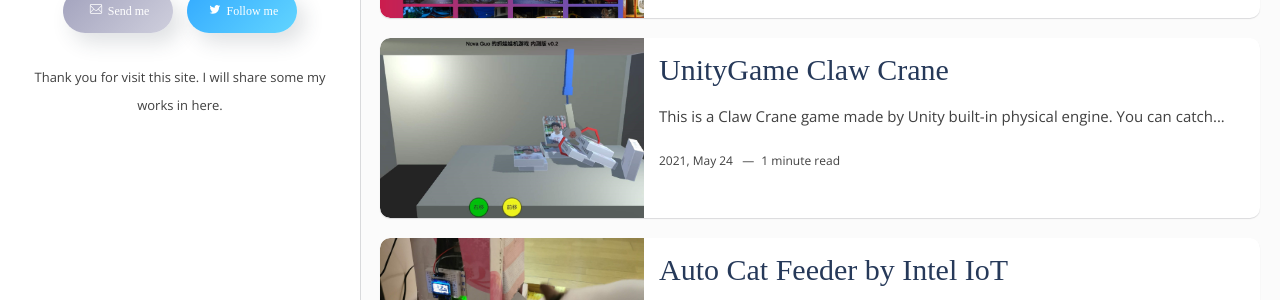
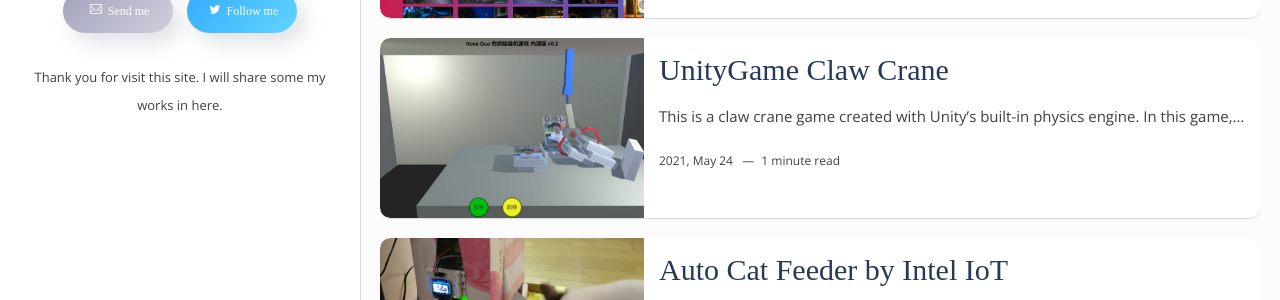
Before and after one commit to kyokuto52/kyokuto52.github.io, a Jekyll site: the page built from index.html, in a window 1280 px wide and 900 px high. Shown: the part 241-541 px from the top of the window. Built offline with Jekyll 4.4.1, drawn with Linux system fonts in a browser that asks for light colours; some web fonts are replaced; the list of posts is cut into pages by our own code.

Commit message:
Update 2021-05-24-Unity-Game-Crane.markdown

```diff
--- a/_posts/2021-05-24-Unity-Game-Crane.markdown
+++ b/_posts/2021-05-24-Unity-Game-Crane.markdown
@@ -6,6 +6,6 @@
 tags: [Develop, Unity, C#]
 categories: develop
 ---
-This is a Claw Crane game made by Unity built-in physical engine.
+This is a claw crane game created with Unity’s built-in physics engine.
 
-You can catch my portrait album in this game.
+In this game, you can try to catch my portrait photo album with the claw!
```
